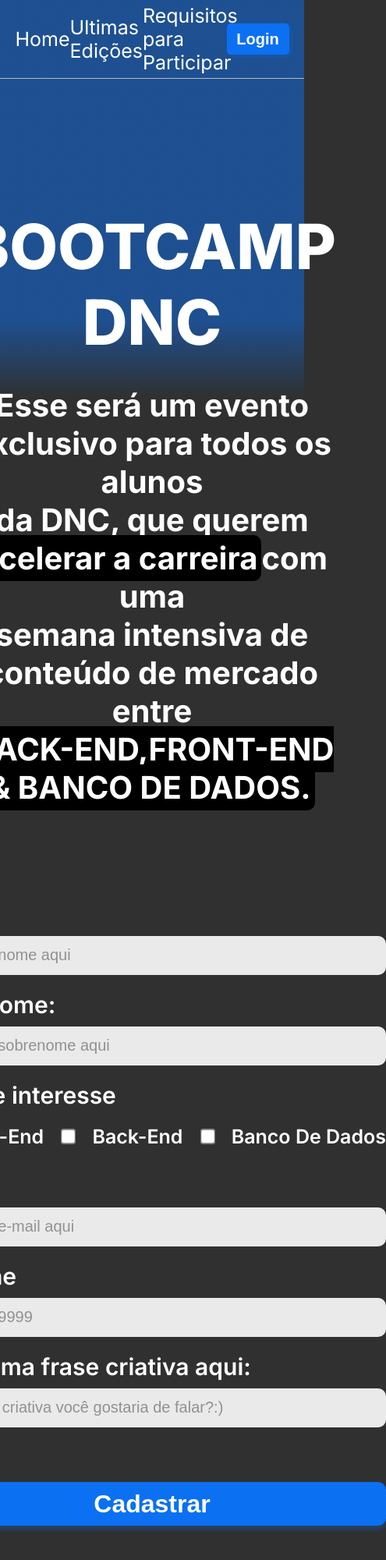
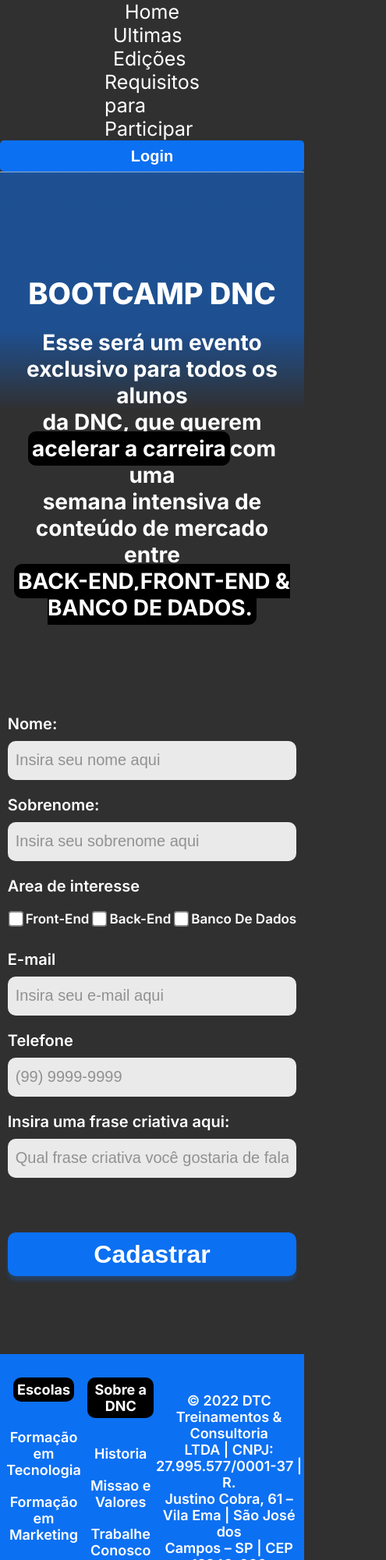
Before and after one commit to kayoTRZN/projetoBootCamp, a plain HTML site: page index.html in a window 390 px wide. Shown: the top 2000 px of the page at 78% size, 495 px wide, since content can reach past the window. Drawn offline with Linux system fonts and the light colour scheme.

Commit message:
Adicionando media query para mobile

```diff
--- a/index.html
+++ b/index.html
@@ -74,5 +74,60 @@
 
     </form>
  </section>
+ <footer>
+  <div class="linha1">
+    <nav>
+      <h5 class="invert">Escolas</h5>
+      <ul>
+         <li>
+            <a href="">Formação em Tecnologia</a>
+         </li>
+         <li>
+            <a href="">Formação em Marketing</a>
+         </li>
+         <li>
+            <a href="">Formação em Dados</a>
+         </li>
+         <li>
+            <a href="">Formação em Projetos</a>
+         </li>
+         <li>
+            <a href="">Formação em produtos</a>
+         </li>
+      </ul>
+    </nav>
+
+    <nav>
+      <h5 class="invert">Sobre a DNC</h5>
+      <ul>
+        <li>
+          <a href="">Historia</a>
+        </li>
+        <li>
+          <a href="">Missao e Valores</a>
+        </li>
+        <li>
+          <a href="">Trabalhe Conosco</a>
+        </li>
+        <li>
+          <a href="">Conteudo Gratuito</a>
+        </li>
+      </ul>
+    </nav>
+
+    <div class="endereço">
+      © 2022 DTC Treinamentos & Consultoria <br>
+      LTDA | CNPJ: 27.995.577/0001-37 | R. <br>
+      Justino Cobra, 61 – Vila Ema | São José dos <br>
+      Campos – SP | CEP 12243-030
+
+    </div>
+
+  </div>
+  <div class="linha2">
+    <a href="">Termos de Uso</a>
+    <a href="">Politica de privacidade</a>
+  </div>
+ </footer>
 </body>
 </html>
--- a/style.css
+++ b/style.css
@@ -17,12 +17,13 @@ body{
 
 }
 #principal{
+
   width: 100%;
   height: 100px;
   display: flex;
   justify-content: space-between;
   align-items: center;
-  background-color:var(--fonte-padrao);
+  background-color: var(--preto-dnc);
   border-bottom:  1px solid #BABABA;
 
 
@@ -158,3 +159,126 @@ input[type="submit"]{
   cursor: pointer;
 
 }
+/* footer */
+footer{
+  width: 100%;
+  background-color: var(--azul-dnc);
+
+}
+footer .linha1{
+  display: flex;
+  justify-content: space-around;
+  align-items: center;
+
+}
+footer ul{
+  list-style: none;
+  margin: 0px;
+  padding: 0px;
+  font-size: 18px;
+
+
+}
+footer nav{
+  display: flex;
+  flex-direction: column;
+  align-items: center;
+  height: 330px;
+
+}
+footer h5{
+  text-align: center;
+  font-weight: 800;
+  font-size: 18px;
+  color: white;
+  background-color: black;
+  border-radius: 10px;
+  padding: 10px 10px 10px 10px;
+  margin-bottom: 15px;
+
+}
+footer ul li{
+  text-align: center;
+  font-weight: 600;
+  margin: 20px 0px 20px 0px;
+  font-size: 18px;
+  color: white;
+
+}
+footer ul li a{
+  color: white;
+  text-decoration: none;
+
+}
+footer ul li a:hover{
+  color: var(--cinza-hover);
+}
+footer .endereço{
+  font-family: Inter;
+  font-size: 18px;
+  font-weight: 600;
+  text-align: center;
+  color: white;
+
+}
+.linha2{
+  height: 35px;
+  display: flex;
+  justify-content: center;
+  font-family: Inter;
+  font-size: 18px;
+  font-weight: 600;
+  padding: 10px;
+
+
+}
+footer .linha2 a{
+  color: white;
+  text-decoration: none;
+  padding: 5px;
+
+}
+footer .linha2 a:first-child{
+  border-right: 2px solid white;
+  height: 18px;
+
+}
+footer .linha2 a:hover{
+  color: var(--cinza-hover);
+
+}
+@media only screen and (max-width: 600px){
+  #principal{
+    flex-direction: column;
+    height: auto;
+  }
+  #menu{
+    flex-direction: column;
+    width: 100px;
+    margin: 0px;
+  }
+  menu a{
+    display: flex;
+    align-items: center;
+    height: 50px;
+  }
+  #principal button{
+    width: 100%;
+    margin: 0px;
+  }
+  section h1{
+    font-size: 38px;
+  }
+  section h2{
+    font-size: 28px;
+    padding-right: 15px;
+    padding-left: 15px;
+  }
+  form{
+    width: 95%;
+    font-size: 20px;
+  }
+  .checkbox-intens label{
+    font-size: 17px;
+  }
+}
```
